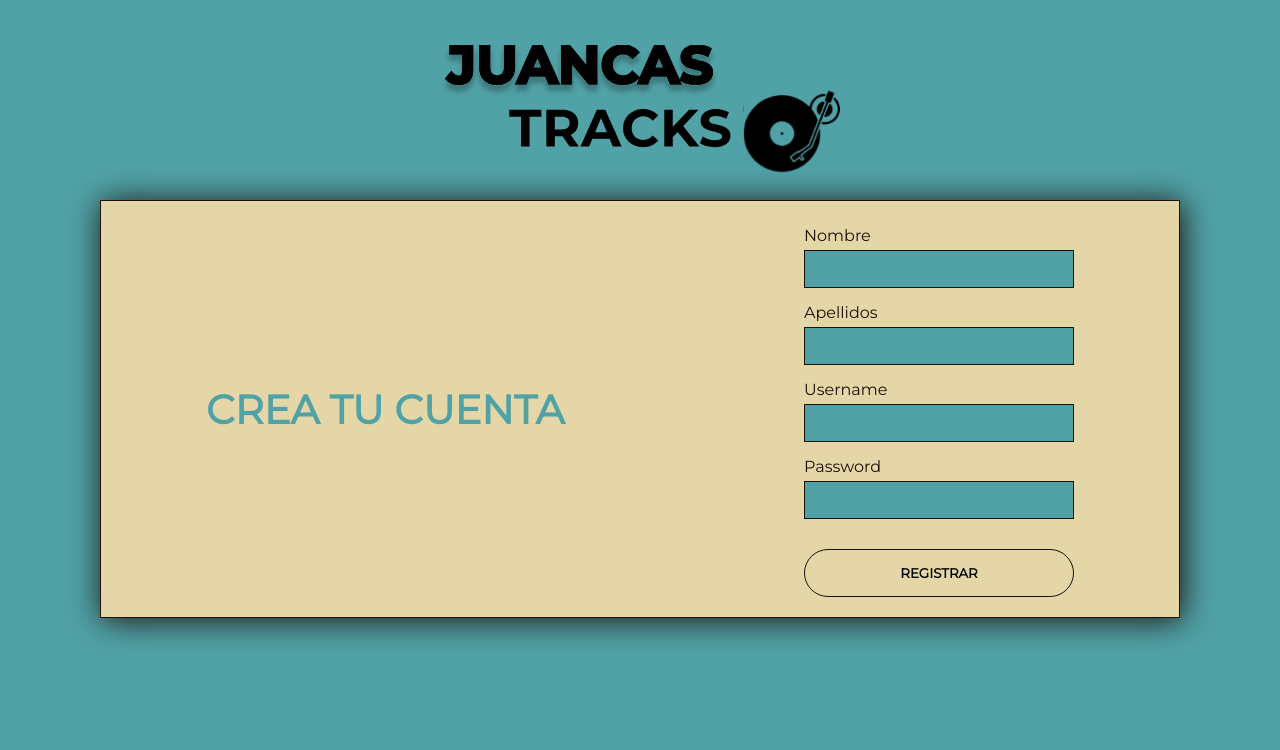
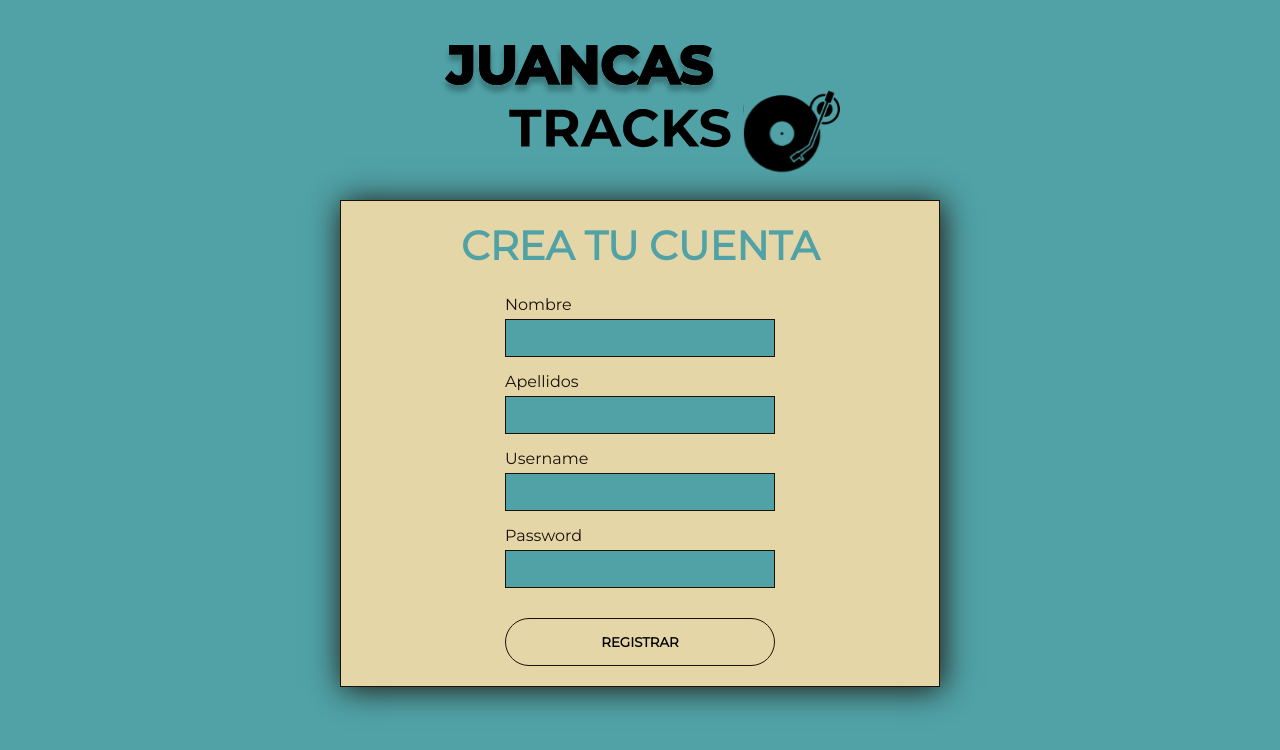
Before and after one commit to ginamarieges/Juancas-Tracks-front, a React (Vite) app: page /register in a window 1280 px wide. Shown: the top 750 px of the page. Built offline with nearby package versions, Linux system fonts and the light colour scheme; no server answers.

Commit message:
Add styles in RegisterPage

```diff
--- a/src/components/Header/HeaderStyled.ts
+++ b/src/components/Header/HeaderStyled.ts
@@ -15,6 +15,8 @@ const HeaderStyled = styled.header`
   @media (min-width: 600px) {
     display: flex;
     justify-content: center;
+    margin: 0 auto;
+    width: 600px;
   }
 `;
 
--- a/src/components/pages/ReqisterPage/RegisterPageStyled.ts
+++ b/src/components/pages/ReqisterPage/RegisterPageStyled.ts
@@ -3,13 +3,12 @@ import { styled } from "styled-components";
 const RegisterPageStyled = styled.section`
   @media (min-width: 600px) {
     display: flex;
-    flex-direction: row;
-    gap: 30px;
+    flex-direction: column;
+    margin: 0 auto;
     justify-content: space-around;
     background-color: ${(props) => props.theme.color.secondary};
     align-items: center;
-    max-width: 1300px;
-    min-width: 1000px;
+    width: 600px;
     border: ${(props) => props.theme.color.text} solid 1px;
     box-shadow: 2px 2px 30px ${(props) => props.theme.color.text};
   }
@@ -18,6 +17,7 @@ const RegisterPageStyled = styled.section`
     color: ${(props) => props.theme.color.secondary};
     font-size: 20px;
     @media (min-width: 600px) {
+      padding-top: 20px;
       font-size: 40px;
       color: ${(props) => props.theme.color.primary};
     }
--- a/src/components/shared/ContainerStyled.ts
+++ b/src/components/shared/ContainerStyled.ts
@@ -8,7 +8,7 @@ const ContainerStyled = styled.div`
   background-color: ${(props) => props.theme.color.primary};
 
   @media (min-width: 600px) {
-    padding: 0 100px;
+    padding: 0 100px 100px 100px;
   }
 `;
 
```
